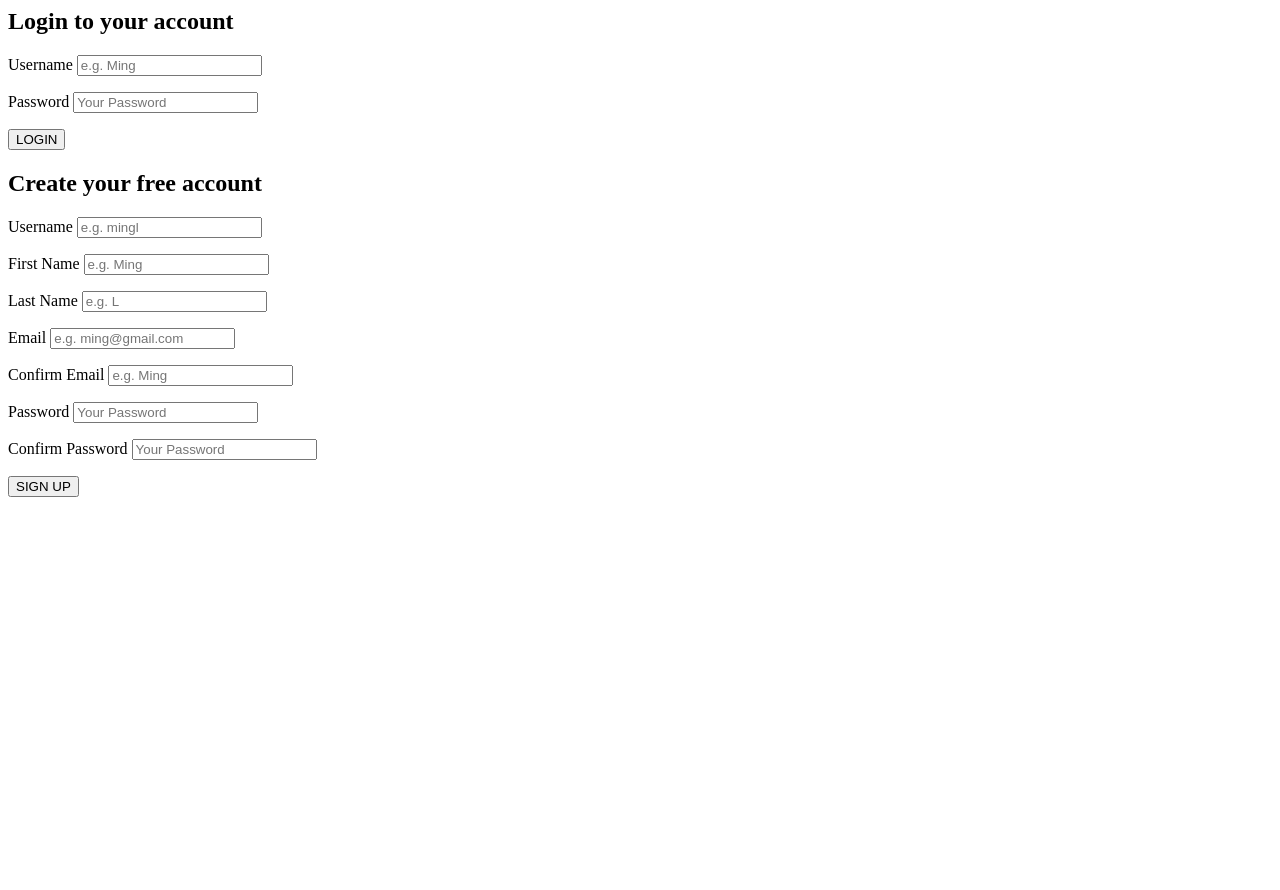
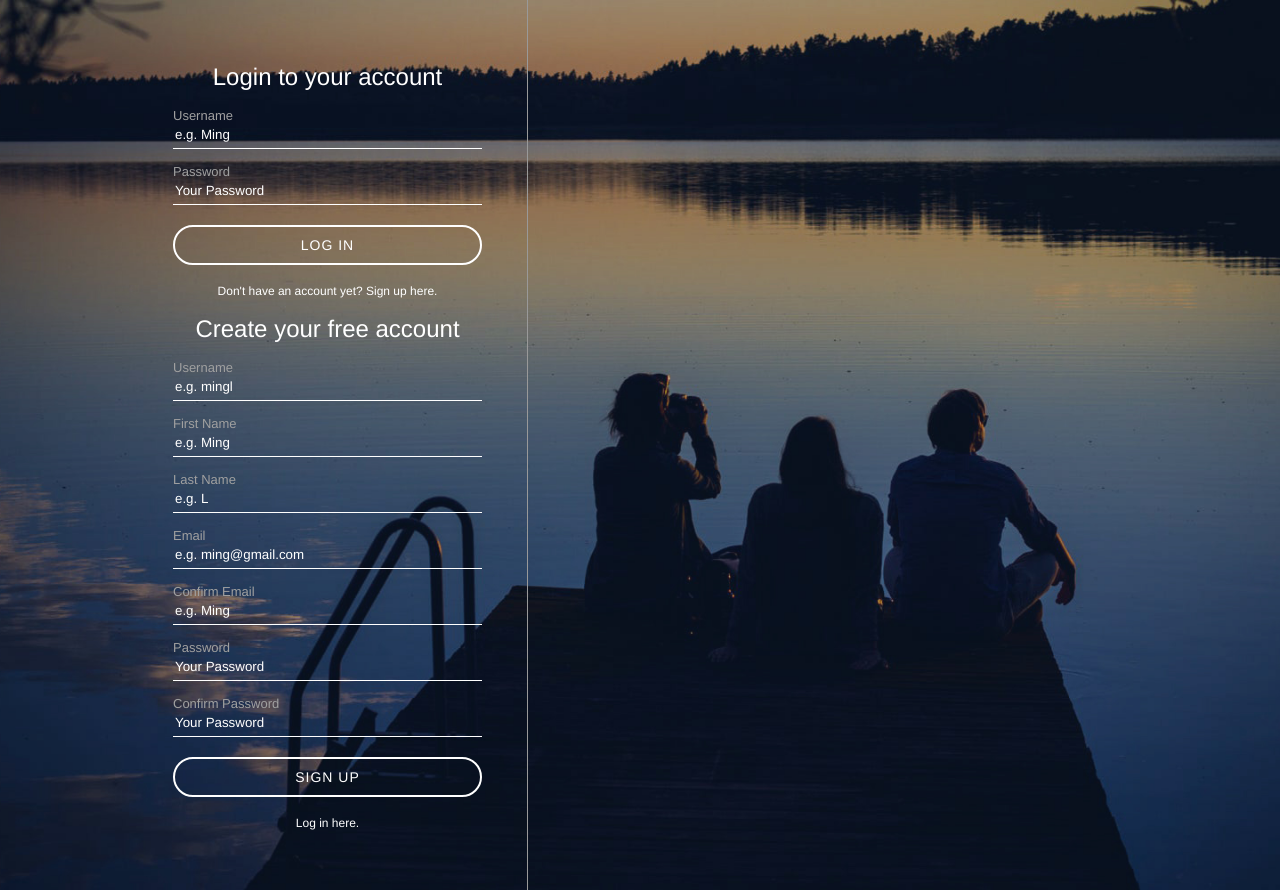
Before and after one commit to lancecm/Spotify-PHP, a PHP site: page /register.php in a window 1280 px wide. Before the commit the page ends 497 px from the top, so only its background shows below. Run offline with PHP 8.4, Linux system fonts and the light colour scheme.

Commit message:
register page styling

```diff
--- /dev/null
+++ b/assets/css/register.css
@@ -0,0 +1,108 @@
+html, body {
+    padding: 0;
+    margin: 0;
+    height: 100%;
+}
+
+#background {
+    background-color: #000;
+    background-image: url('../images/bg.jpg');
+    background-position: center;
+    background-size: cover;
+    display: table;
+    width: 100%;
+    height: 100%;
+}
+
+#loginContainer * {
+    color: #fff;
+    font-family: "Helvetica Neue", "Helvetica", "Arial", sans-serif;
+    font-weight: normal;
+    line-height: 1em;
+    box-sizing: border-box;
+}
+
+#loginContainer {
+    width: 80%;
+    margin: 0 auto;
+    position: relative;
+    max-width: 1024px;
+}
+
+#inputContainer {
+    width: 400px;
+    padding: 45px;
+    float: left;
+    border-right: 1px solid #999
+}
+
+#inputContainer h2 {
+    text-align: center;
+}
+
+#inputContainer input[type="text"],
+#inputContainer input[type="email"],
+#inputContainer input[type="password"]{
+    display: block;
+    background-color: transparent;
+    border: 0;
+    border-bottom: 1px solid #fff;
+    height: 27px;
+    line-height: 27px;
+    width: 100%;
+}
+
+/* place holder color */
+::-webkit-input-placeholder { /* WebKit, Blink, Edge */
+    color:    #fff;
+}
+:-moz-placeholder { /* Mozilla Firefox 4 to 18 */
+    color:    #fff;
+    opacity:  1;
+}
+::-moz-placeholder { /* Mozilla Firefox 19+ */
+    color:    #fff;
+    opacity:  1;
+}
+:-ms-input-placeholder { /* Internet Explorer 10-11 */
+    color:    #fff;
+}
+::-ms-input-placeholder { /* Microsoft Edge */
+    color:    #fff;
+}
+
+::placeholder { /* Most modern browsers support this now. */
+    color:    #fff;
+}
+
+#inputContainer label {
+    color: #a0a0a0;
+    font-size: 13px;
+    margin-top: 15px;
+}
+
+#inputContainer button {
+    background-color: transparent;
+    border: 2px solid #fff;
+    border-radius: 250px;
+    color: #fff;
+    display: block;
+    font-size: 14px;
+    letter-spacing: 1px;
+    margin: 20px auto;
+    height: 40px;
+    width: 100%;
+}
+
+#inputContainer button:hover {
+    cursor: pointer;
+}
+
+.hasAccountText span{
+    font-weight: bold;
+    font-size: 12px;
+}
+
+.hasAccountText {
+    text-align: center;
+}
--- a/includes/classes/Account.php
+++ b/includes/classes/Account.php
@@ -57,6 +57,9 @@
             }
 
             // check if username exists
+            //    $stmt = $conn->prepare("SELECT username FROM users WHERE username= ?");
+            //    $stmt->bind_param("s", $username); // Bind to the username variable
+            //    $stmt->execute();
             $checkUsernameQuery = mysqli_query($this->con, "SELECT username FROM users WHERE username='$un'");
             if (mysqli_num_rows($checkUsernameQuery) != 0) {
                 array_push($this->errorArray, Constants::$usernameTaken);
--- a/register.php
+++ b/register.php
@@ -15,8 +15,11 @@
 <html>
 <head>
     <title>Welcome to Spotify!</title>
+    <link rel="stylesheet" type="text/css" href="assets/css/register.css">
 </head>
 <body>
+    <div id="background">
+        <div id="loginContainer">
             <div id="inputContainer">
                 <form id="loginForm" action="register.php" method="POST">
                     <h2>
@@ -31,7 +34,10 @@
                         <label for="loginPassword">Password</label>
                         <input id="loginPassword" name="loginPassword" type="password" placeholder="Your Password" required>
                     </p>
-            <button type="submit" name="loginButton">LOGIN</button>
+                    <button type="submit" name="loginButton">LOG IN</button>
+                    <div class="hasAccountText">
+                        <span id="hideLogin">Don't have an account yet? Sign up here.</span>
+                    </div>
                 </form>
 
                 <form id="registerForm" action="register.php" method="POST">
@@ -77,7 +83,12 @@
                         <input id="password2" name="password2" type="password" placeholder="Your Password" required>
                     </p>
                     <button type="submit" name="registerButton">SIGN UP</button>
+                    <div class="hasAccountText">
+                        <span id="hideRegister">Log in here.</span>
+                    </div>
                 </form>
+            </div>
+        </div>
     </div>
 </body>
 </html>
```
Also changed, not shown: assets/images/bg.jpg (added), assets/js/register.js (added). Lines whose indentation alone changed are shown as unchanged.
